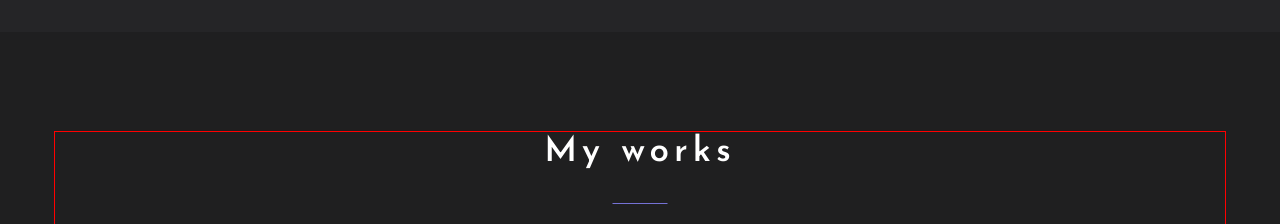
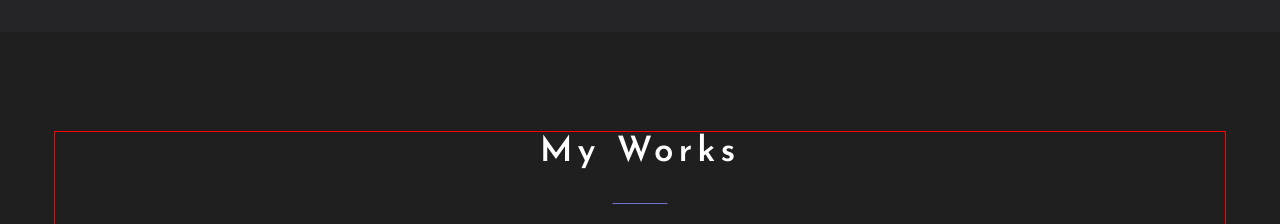
Before and after one commit to VlLabkovich/portfolio-start-project-example, a React app: page / in a window 1280 px wide. Shown: the part 1760-1984 px from the top of the page. Built offline with nearby package versions, Linux system fonts and the light colour scheme.

Commit message:
refactor: change title

```diff
--- a/src/layout/section/works/Works.tsx
+++ b/src/layout/section/works/Works.tsx
@@ -15,7 +15,7 @@ export const Works = () => {
     return (
         <StyledWorks>
             <Container>
-                <SectionTitle>My works</SectionTitle>
+                <SectionTitle>My Works</SectionTitle>
                 <TabMenu menuItems={workItems}/>
                 <FlexWrapper justify={"space-between"} align={'flex-start'} wrap={'wrap'}>
                     <Work title={'Social Network'}
```
